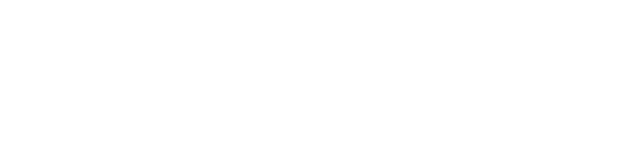
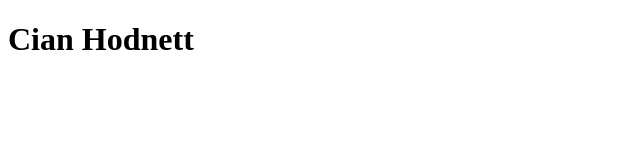
Before and after one commit to CianBHodnett/MothmansManager.github.io, a plain HTML site: page index.html in a window 1280 px wide. Shown: the whole page, without its empty margins (0-640 px from the left). Drawn offline with Linux system fonts and the light colour scheme.

Commit message:
Update index.html

```diff
--- a/index.html
+++ b/index.html
@@ -6,3 +6,12 @@
             Cian Hodnett
         </title>
       </head>
+      <body>
+        <header>
+            <h1>Cian Hodnett</h1>
+        </header>
+        <nav>
+
+        </nav>
+      </body>
+</html>
```
